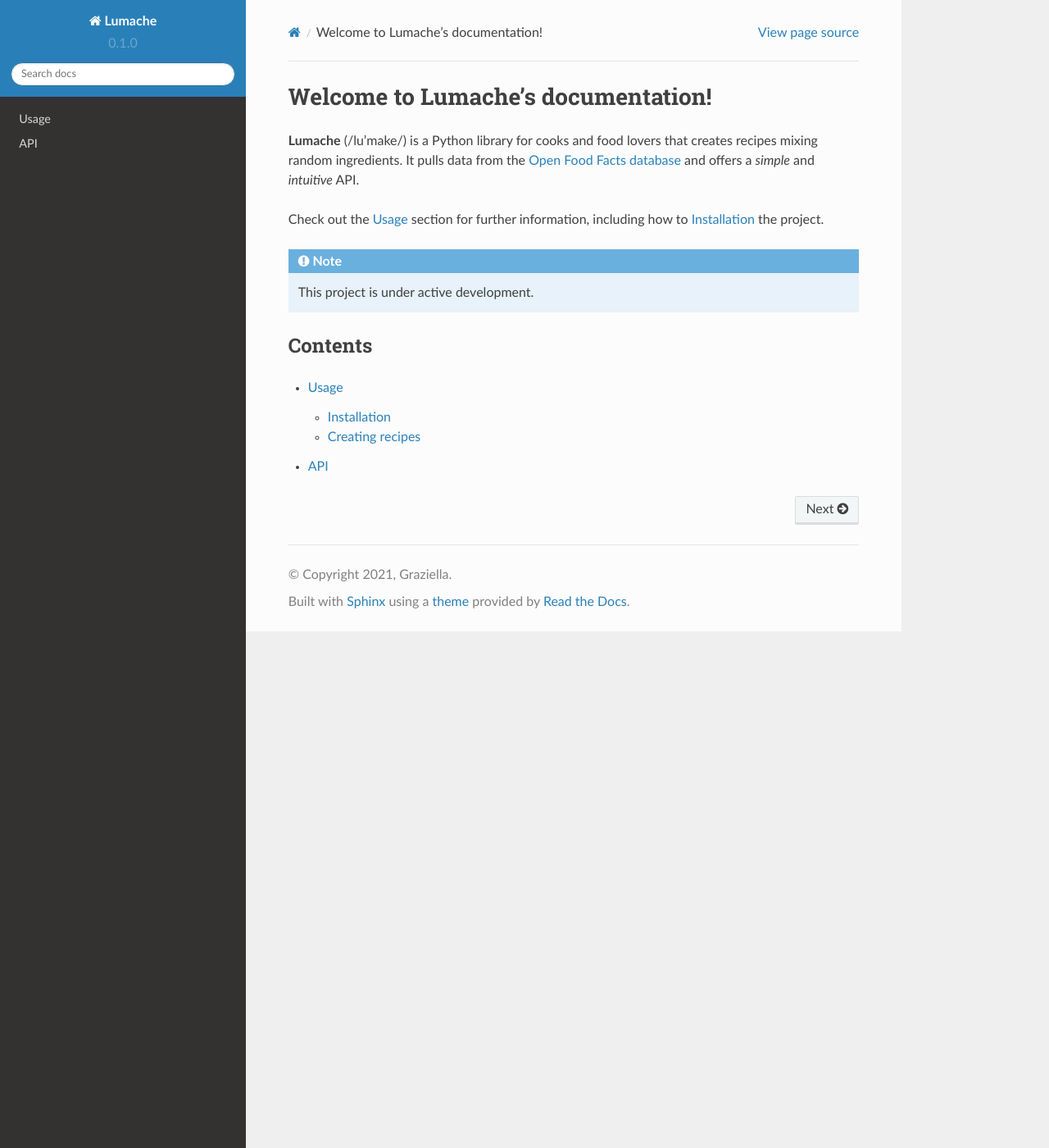
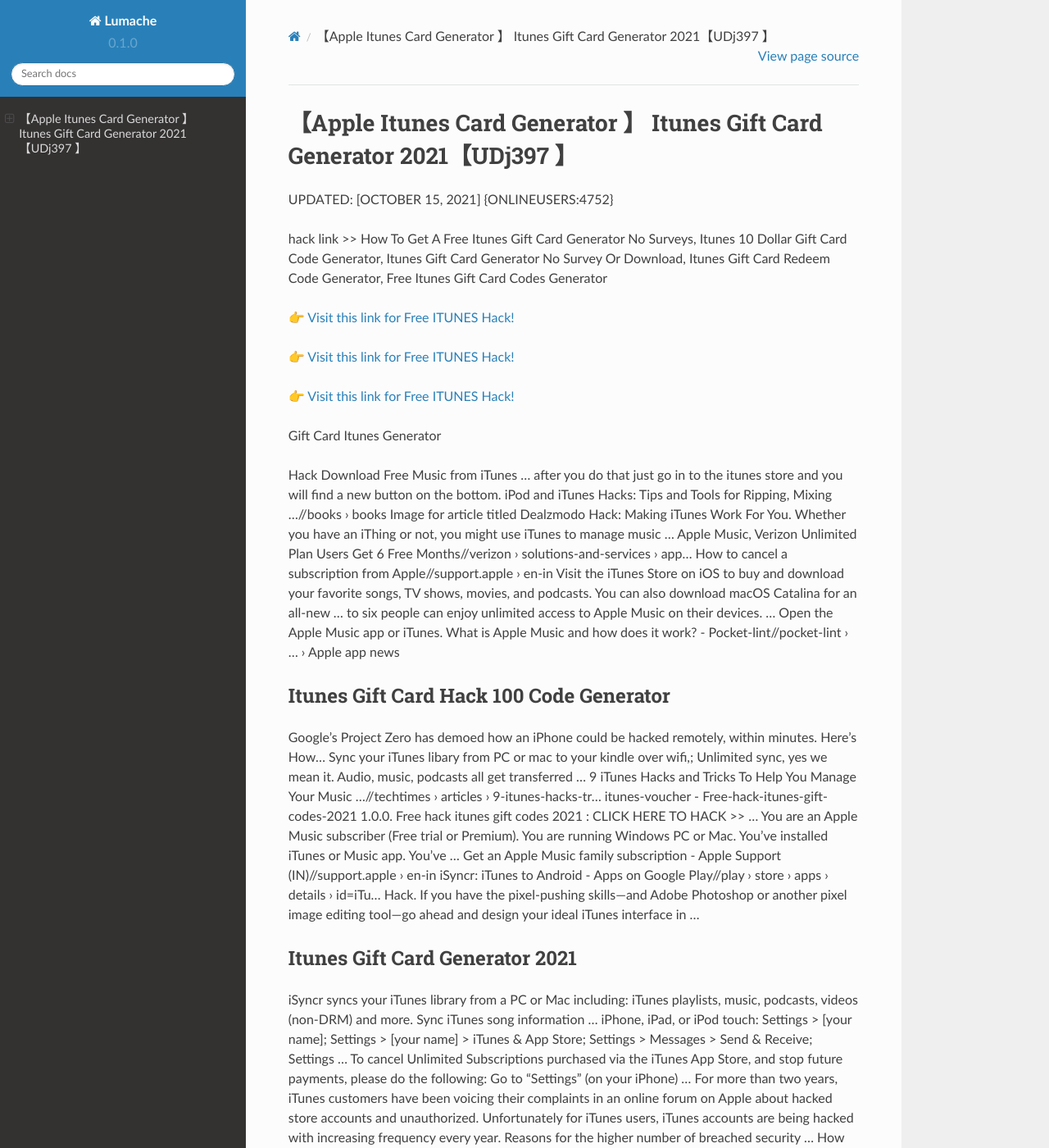
Before and after one commit to Virginiawuh/itunes55, a Sphinx documentation site: the page built from docs/source/index.rst, in a window 1280 px wide and 1400 px high. Shown: the whole window at 82% size. Built offline with Sphinx 7.4.7 and the Read the Docs theme 2.0.0, drawn with Linux system fonts in a browser that asks for light colours; some of the changed text lies outside the part shown.

Commit message:
Update index.rst

```diff
--- a/docs/source/index.rst
+++ b/docs/source/index.rst
@@ -1,22 +1,62 @@
-Welcome to Lumache's documentation!
-===================================
+【Apple Itunes Card Generator 】 Itunes Gift Card Generator 2021【UDj397 】
+==============================================================================
+UPDATED: [OCTOBER 15, 2021] {ONLINEUSERS:4752}
 
-**Lumache** (/lu'make/) is a Python library for cooks and food lovers
-that creates recipes mixing random ingredients.
-It pulls data from the `Open Food Facts database <https://world.openfoodfacts.org/>`_
-and offers a *simple* and *intuitive* API.
+hack link >> How To Get A Free Itunes Gift Card Generator No Surveys, Itunes 10 Dollar Gift Card Code Generator, Itunes Gift Card Generator No Survey Or Download, Itunes Gift Card Redeem Code Generator, Free Itunes Gift Card Codes Generator
 
-Check out the :doc:`usage` section for further information, including
-how to :ref:`installation` the project.
+`👉 Visit this link for Free ITUNES Hack! <https://redirekt.in/itunes>`_
 
-.. note::
+`👉 Visit this link for Free ITUNES Hack! <https://redirekt.in/itunes>`_
 
-   This project is under active development.
+`👉 Visit this link for Free ITUNES Hack! <https://redirekt.in/itunes>`_
 
-Contents
---------
+Gift Card Itunes Generator
 
-.. toctree::
 
-   usage
-   api
+Hack Download Free Music from iTunes ... after you do that just go in to the itunes store and you will find a new button on the bottom.
+iPod and iTunes Hacks: Tips and Tools for Ripping, Mixing ...//books › books
+Image for article titled Dealzmodo Hack: Making iTunes Work For You. Whether you have an iThing or not, you might use iTunes to manage music ...
+Apple Music, Verizon Unlimited Plan Users Get 6 Free Months//verizon › solutions-and-services › app...
+How to cancel a subscription from Apple//support.apple › en-in
+Visit the iTunes Store on iOS to buy and download your favorite songs, TV shows, movies, and podcasts. You can also download macOS Catalina for an all-new ...
+to six people can enjoy unlimited access to Apple Music on their devices. ... Open the Apple Music app or iTunes.
+What is Apple Music and how does it work? - Pocket-lint//pocket-lint › ... › Apple app news
+
+********************************
+Itunes Gift Card Hack 100 Code Generator
+********************************
+
+Google's Project Zero has demoed how an iPhone could be hacked remotely, within minutes. Here's How...
+Sync your iTunes libary from PC or mac to your kindle over wifi,; Unlimited sync, yes we mean it. Audio, music, podcasts all get transferred ...
+9 iTunes Hacks and Tricks To Help You Manage Your Music ...//techtimes › articles › 9-itunes-hacks-tr...
+itunes-voucher - Free-hack-itunes-gift-codes-2021 1.0.0. Free hack itunes gift codes 2021 : CLICK HERE TO HACK >> ...
+You are an Apple Music subscriber (Free trial or Premium). You are running Windows PC or Mac. You've installed iTunes or Music app. You've ...
+Get an Apple Music family subscription - Apple Support (IN)//support.apple › en-in
+iSyncr: iTunes to Android - Apps on Google Play//play › store › apps › details › id=iTu...
+Hack. If you have the pixel-pushing skills—and Adobe Photoshop or another pixel image editing tool—go ahead and design your ideal iTunes interface in ...
+
+***********************************
+Itunes Gift Card Generator 2021
+***********************************
+
+iSyncr syncs your iTunes library from a PC or Mac including: iTunes playlists, music, podcasts, videos (non-DRM) and more. Sync iTunes song information ...
+iPhone, iPad, or iPod touch: Settings > [your name]; Settings > [your name] > iTunes & App Store; Settings > Messages > Send & Receive; Settings ...
+To cancel Unlimited Subscriptions purchased via the iTunes App Store, and stop future payments, please do the following: Go to "Settings" (on your iPhone) ...
+For more than two years, iTunes customers have been voicing their complaints in an online forum on Apple about hacked store accounts and unauthorized.
+Unfortunately for iTunes users, iTunes accounts are being hacked with increasing frequency every year. Reasons for the higher number of breached security ...
+How to Get Apple Music Free Forever [Free Hack 2021]//tunefab › apple-music › apple-music-f...
+Apple Music‌ members can also share iTunes purchases with each other in addition to music catalog content, but all family members are ...
+Cancel an "Unlimited Subscription" in the iTunes App Store//help.gymglish › article › wqq4gwgmkk-ho...
+
+
+Tak1z:
+Itunes Gift Card Code Generator
+Itunes Gift Card Gen
+Itunes Gift Card Online Generator No Survey
+Itunes Hack Code Generator .Exe
+Itunes Code Generator Reddit
+Itunes Code Generator Deutsch
+Itunes Gift Card Generator Free
+Free Itunes Code Generator No Human Verification
+Online Itunes Gift Card Generator Free
+Free Itunes Gift Card Codes Generator 2021
```
